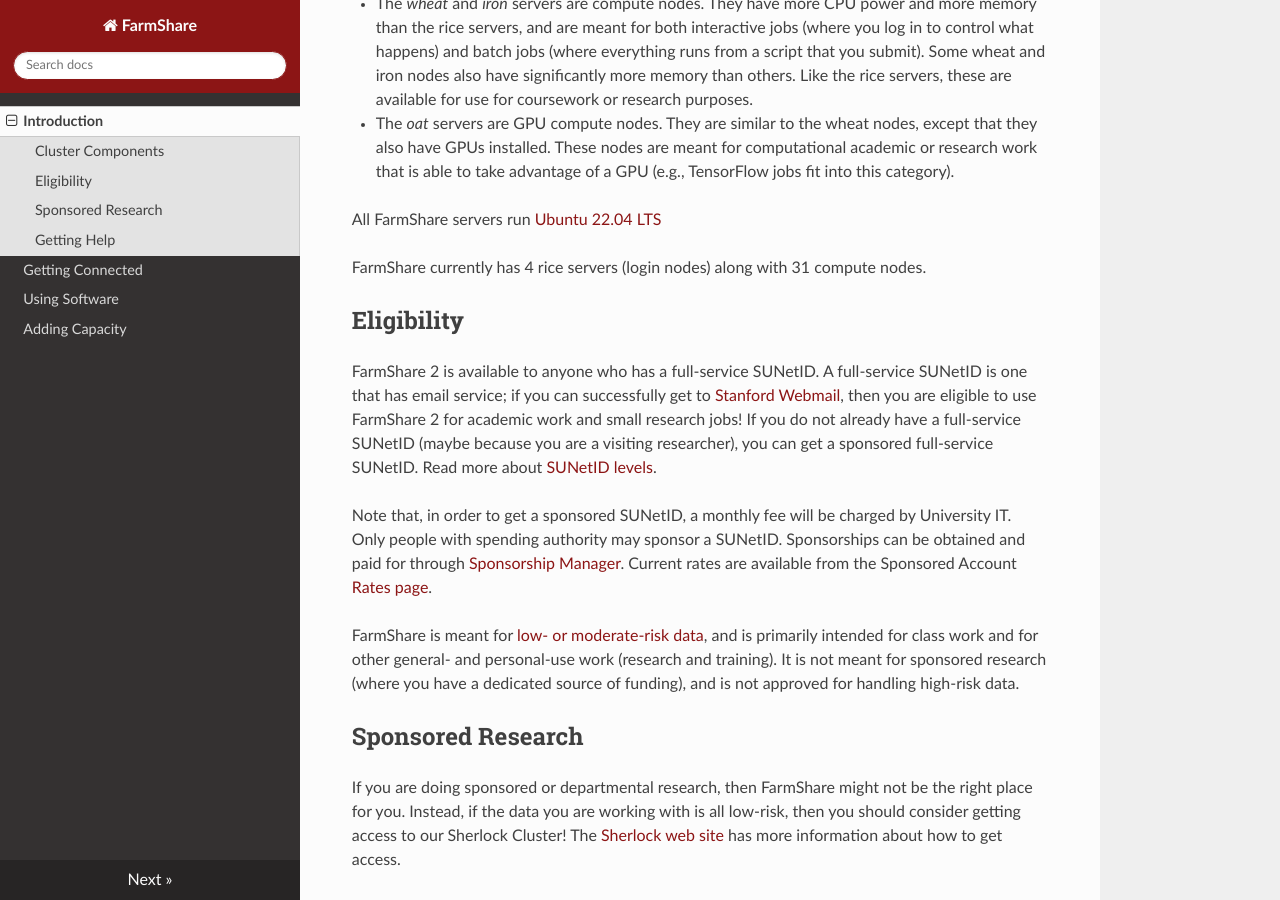
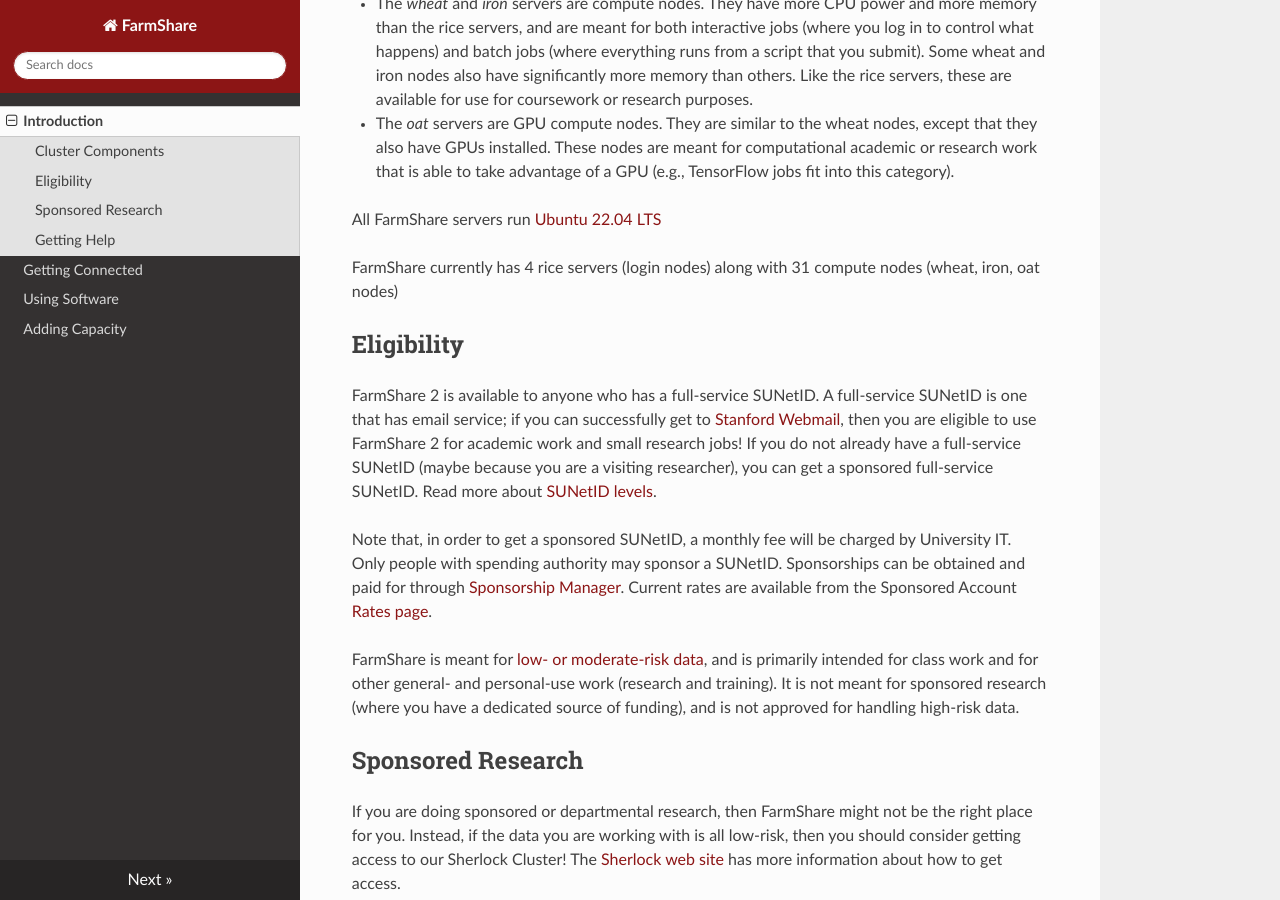
Before and after one commit to stanford-rc/farmshare-docs, an MkDocs documentation site: the page built from docs/index.md, in a window 1280 px wide and 900 px high, scrolled down 752 px. Built offline with MkDocs 1.6.1, drawn with Linux system fonts in a browser that asks for light colours; nearby versions of some CDN libraries.

Commit message:
Update index.md

```diff
--- a/docs/index.md
+++ b/docs/index.md
@@ -18,7 +18,7 @@
 
 All FarmShare servers run [Ubuntu 22.04 LTS](https://wiki.ubuntu.com/JammyJellyfish/ReleaseNotes)
 
-FarmShare currently has 4 rice servers (login nodes) along with 31 compute nodes.
+FarmShare currently has 4 rice servers (login nodes) along with 31 compute nodes (wheat, iron, oat nodes)
 
 ## Eligibility
 
```
